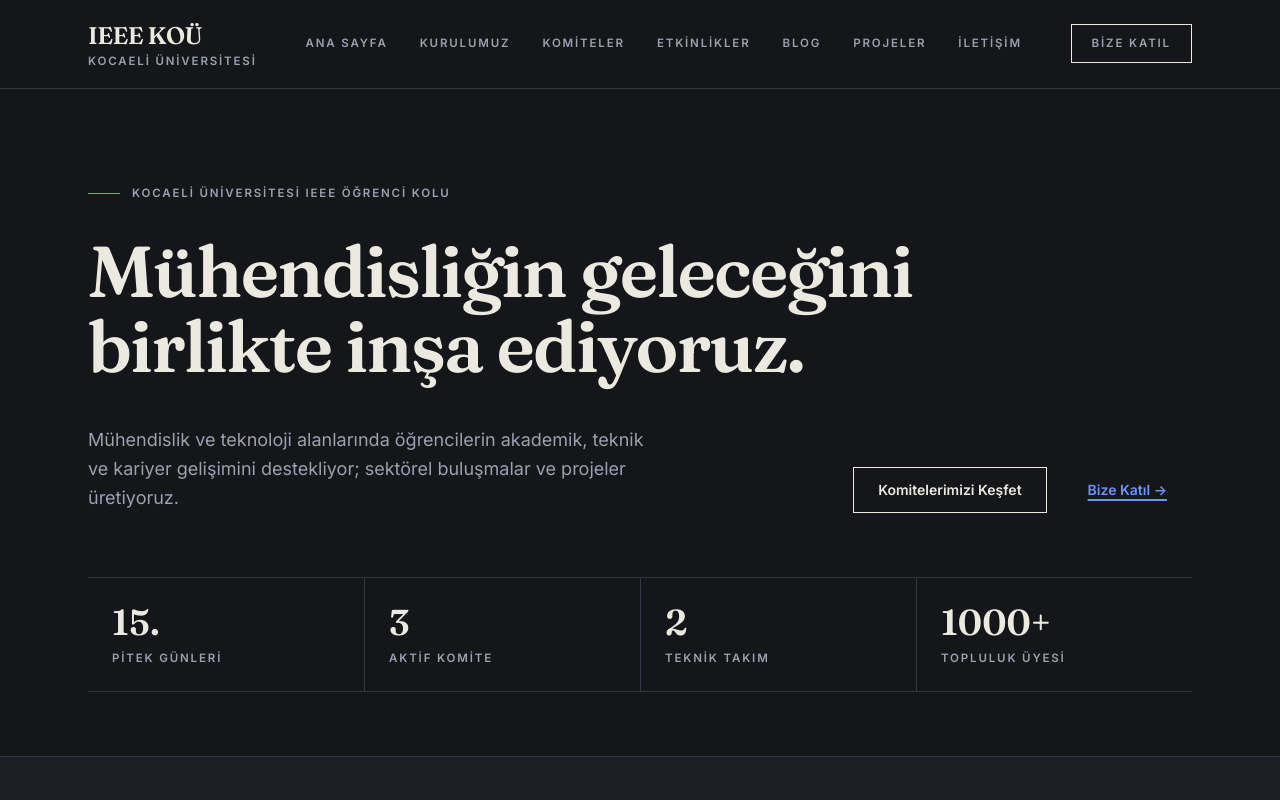
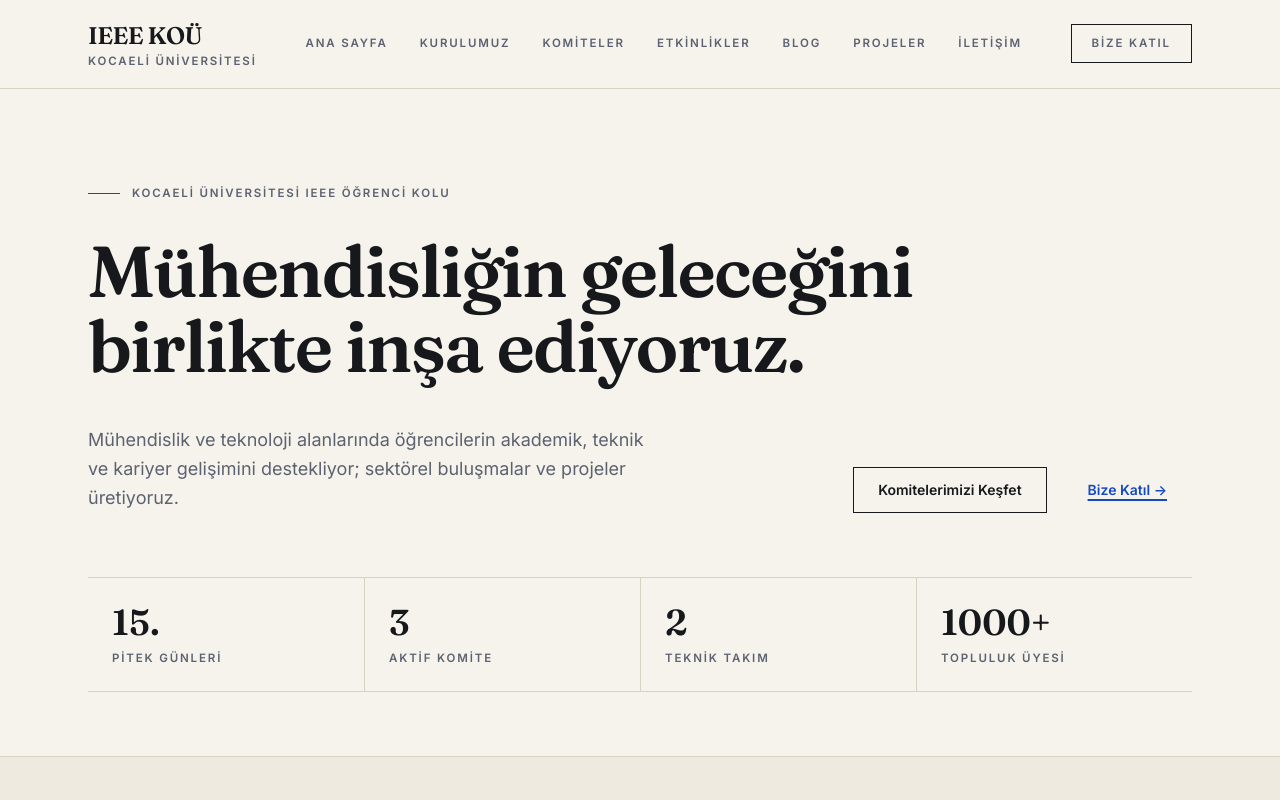
Before and after one commit to alperentrk/IEEEKOU-WebSite, a React (Vite) app: page / in a window 1280 px wide. Shown: the top 800 px of the page. Built offline with nearby package versions, Linux system fonts and the light colour scheme.

Commit message:
Force light color scheme, disable automatic dark mode

```diff
--- a/src/index.css
+++ b/src/index.css
@@ -26,19 +26,8 @@
   }
 }
 
-@media (prefers-color-scheme: dark) {
-  @theme {
-    --color-paper: #14161a;
-    --color-paper-soft: #1b1e24;
-    --color-line: #333844;
-    --color-ink: #ece9e1;
-    --color-ink-dim: #9aa1af;
-    --color-primary: #6d94ff;
-    --color-primary-dim: #4d76e6;
-  }
-}
-
 html {
+  color-scheme: light;
   scroll-behavior: smooth;
 }
 
```
